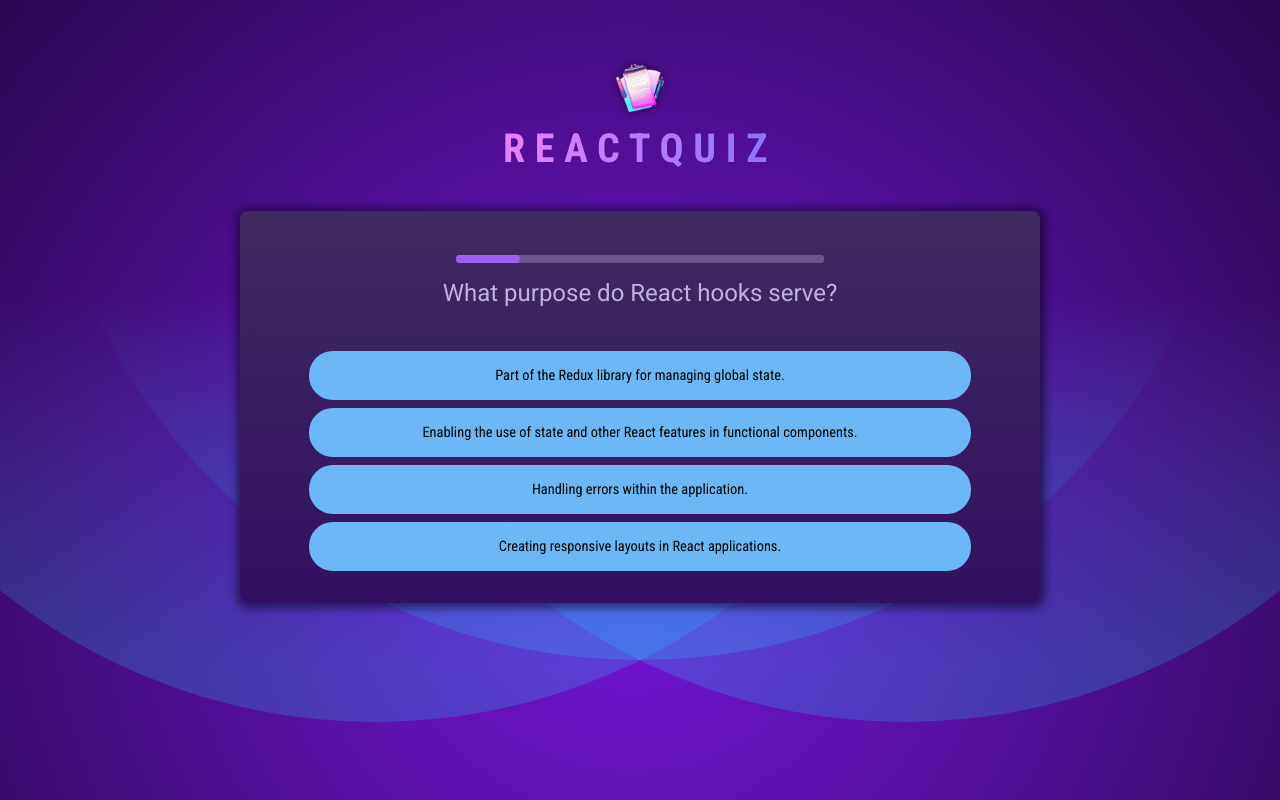
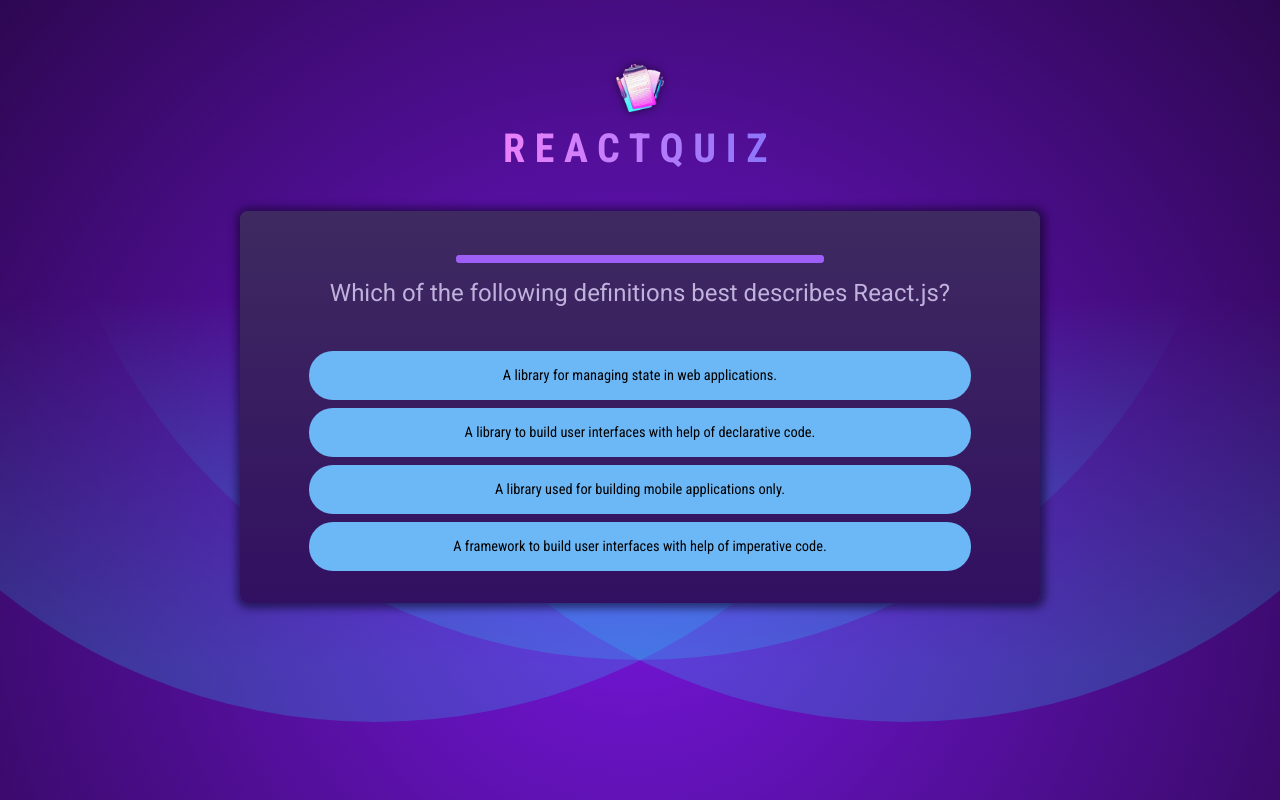
Before and after one commit to AlessandroCarrozza/react-app-quiz, a React (Vite) app: page / in a window 1280 px wide. Built offline with nearby package versions, Linux system fonts and the light colour scheme.

Commit message:
working on timing selected option

```diff
--- a/src/components/Questions/Option.jsx
+++ b/src/components/Questions/Option.jsx
@@ -2,11 +2,13 @@
 import { QuizContext } from "../../store/quiz-context";
 
 export default function Option({ textAnswer }) {
-  const { handleQuestionChangeCtx, currentQuestionCtx } =
-    useContext(QuizContext);
+  const { handleQuestionChangeCtx } = useContext(QuizContext);
   return (
     <li className="answer">
-      <button onClick={() => handleQuestionChangeCtx(textAnswer)}>
+      <button
+        // className="selected"
+        onClick={() => handleQuestionChangeCtx(textAnswer)}
+      >
         {textAnswer.answer}
       </button>
     </li>
--- a/src/components/Questions/ProgressBar.jsx
+++ b/src/components/Questions/ProgressBar.jsx
@@ -9,19 +9,19 @@
 
   const [remainingTime, setRemainingTime] = useState(TIMER);
 
-  useEffect(() => {
-    const timer = setTimeout(() => {
-      handleQuestionChangeCtx(currentQuestionCtx.userAnswer);
-    }, TIMER);
-    const interval = setInterval(() => {
-      setRemainingTime((prevTime) => prevTime - 10);
-    }, 10);
-    return () => {
-      clearTimeout(timer);
-      clearInterval(interval);
-      setRemainingTime(TIMER);
-    };
-  }, [currentQuestionCtx]);
+  // useEffect(() => {
+  //   const timer = setTimeout(() => {
+  //     handleQuestionChangeCtx(currentQuestionCtx.userAnswer);
+  //   }, TIMER);
+  //   const interval = setInterval(() => {
+  //     setRemainingTime((prevTime) => prevTime - 10);
+  //   }, 10);
+  //   return () => {
+  //     clearTimeout(timer);
+  //     clearInterval(interval);
+  //     setRemainingTime(TIMER);
+  //   };
+  // }, [currentQuestionCtx]);
 
   return <progress max={TIMER} value={remainingTime} />;
 }
```
